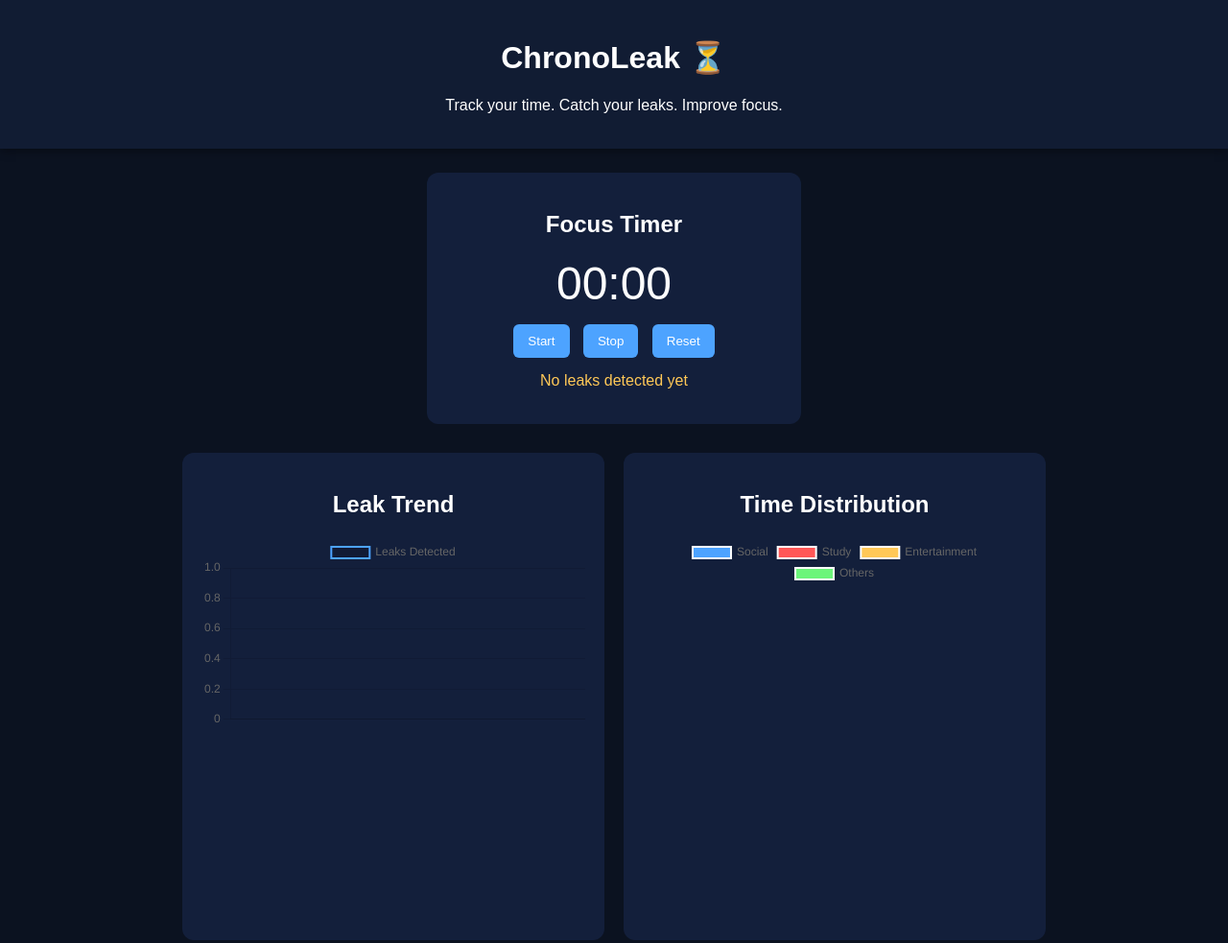
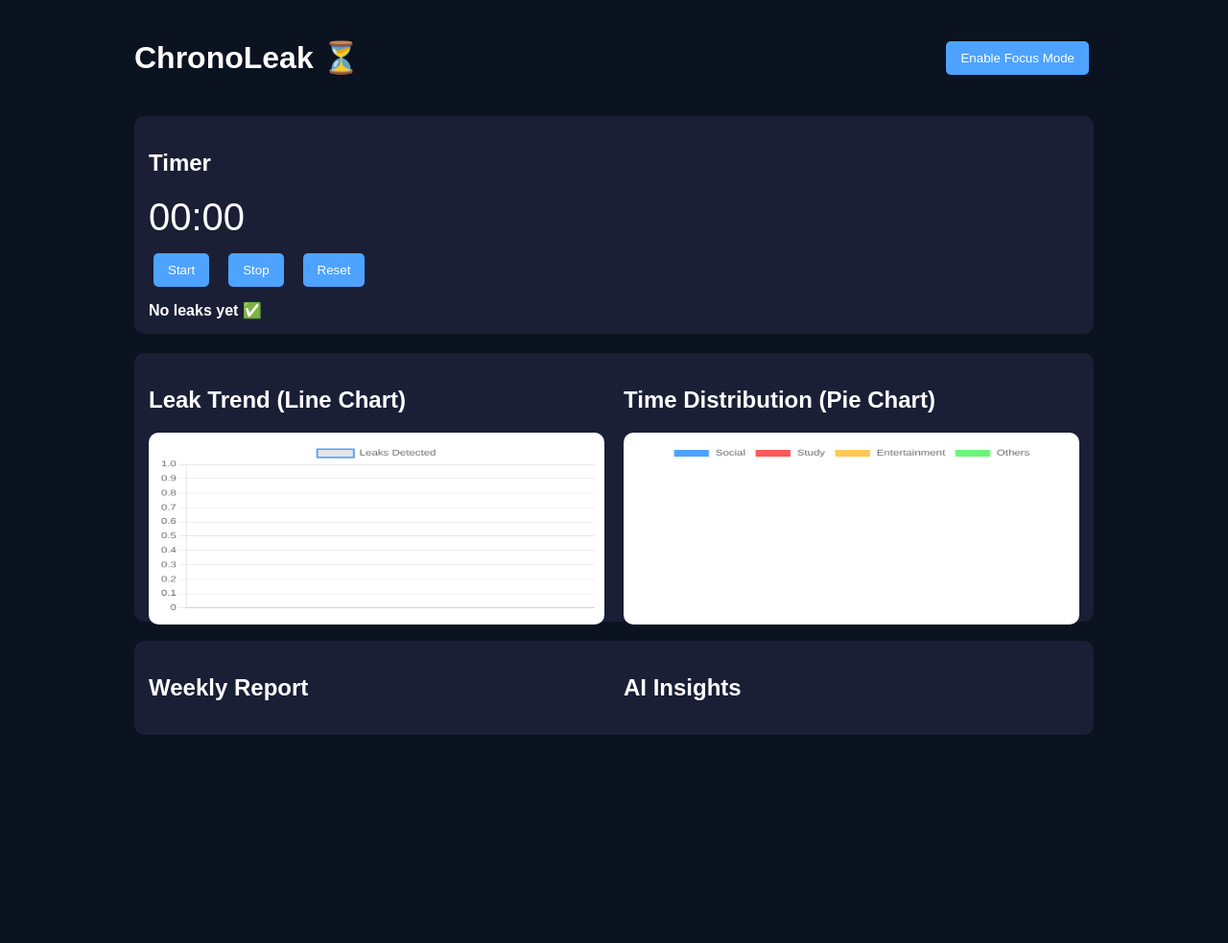
Before and after one commit to suradkarvishakha14408-droid/Chronoleak, a plain HTML site: page index.html in a window 1280 px wide. Shown: the top 983 px of the page at 96% size. After the commit the page ends 806 px from the top, so only its background shows below. Drawn offline with nearby package versions, Linux system fonts and the light colour scheme.

Commit message:
Final Chronoleak Version with Focus Mode, charts , weekly report, AI insights

```diff
--- a/index.html
+++ b/index.html
@@ -2,54 +2,52 @@
 <html lang="en">
 <head>
 <meta charset="UTF-8">
+<meta name="viewport" content="width=device-width, initial-scale=1.0">
 <title>ChronoLeak</title>
 <link rel="stylesheet" href="style.css">
-
-    <!-- Chart.js -->
 <script src="https://cdn.jsdelivr.net/npm/chart.js"></script>
 </head>
-
 <body>
-
+    <div class="container">
         <header>
             <h1>ChronoLeak ⏳</h1>
-    <p>Track your time. Catch your leaks. Improve focus.</p>
+            <button id="focusBtn" onclick="toggleFocus()">Enable Focus Mode</button>
         </header>
 
-<section class="timer-box">
-    <h2>Focus Timer</h2>
-    <div class="time-display" id="timer">00:00</div>
-
-    <div class="btns">
+        <section class="timer-section">
+            <h2>Timer</h2>
+            <div id="timer">00:00</div>
+            <div class="timer-buttons">
                 <button onclick="startTimer()">Start</button>
                 <button onclick="stopTimer()">Stop</button>
                 <button onclick="resetTimer()">Reset</button>
             </div>
-
-    <p id="leakStatus" class="leak-text">No leaks detected yet</p>
+            <div id="leakStatus">No leaks yet ✅</div>
         </section>
 
-<section class="charts">
-    <div class="chart-card">
-        <h2>Leak Trend</h2>
+        <section class="charts-section">
+            <div class="chart">
+                <h2>Leak Trend (Line Chart)</h2>
                 <canvas id="leakChart"></canvas>
             </div>
-
-    <div class="chart-card">
-        <h2>Time Distribution</h2>
+            <div class="chart">
+                <h2>Time Distribution (Pie Chart)</h2>
                 <canvas id="pieChart"></canvas>
             </div>
         </section>
 
         <section class="analytics">
+            <div class="report">
                 <h2>Weekly Report</h2>
-    <p id="weeklyReport">Collecting data… use the app for a while 😊</p>
-
+                <div id="weeklyReport"></div>
+            </div>
+            <div class="insights">
                 <h2>AI Insights</h2>
-    <p id="aiInsights">Waiting for enough data…</p>
+                <div id="aiInsights"></div>
+            </div>
         </section>
+    </div>
 
 <script src="script.js"></script>
-
 </body>
 </html>
--- a/script.js
+++ b/script.js
@@ -1,35 +1,30 @@
+// -------------------- VARIABLES --------------------
 let seconds = 0;
 let timerInterval;
 let leakInterval;
 
 let leakTrend = [];
-let leakChart;
-let pieChart;
+let appUsage = { Social: 0, Study: 0, Entertainment: 0, Others: 0 };
+let leaksDetected = 0;
+let focusMode = false;
 
-let appUsage = {
-    Social: 0,
-    Study: 0,
-    Entertainment: 0,
-    Others: 0
-};
+let leakChart, pieChart;
 
-let leaksDetected = 0;
-
-// TIMER
+// -------------------- TIMER --------------------
 function startTimer() {
     if (timerInterval) return;
-
     timerInterval = setInterval(() => {
         seconds++;
         updateTimerUI();
     }, 1000);
-
     startLeakDetection();
 }
 
 function stopTimer() {
     clearInterval(timerInterval);
     timerInterval = null;
+    // Optionally stop leak detection if you want leaks only while timer runs
+    // clearInterval(leakInterval);
 }
 
 function resetTimer() {
@@ -39,69 +34,88 @@ function resetTimer() {
 }
 
 function updateTimerUI() {
-    let min = Math.floor(seconds / 60);
-    let sec = seconds % 60;
+    let min = Math.floor(seconds/60);
+    let sec = seconds%60;
     document.getElementById("timer").innerText =
         `${min.toString().padStart(2,'0')}:${sec.toString().padStart(2,'0')}`;
 }
 
-// LEAK DETECTION
+// -------------------- FOCUS MODE --------------------
+function toggleFocus() {
+    focusMode = !focusMode;
+    const body = document.body;
+    const btn = document.getElementById("focusBtn");
+
+    if (focusMode) {
+        body.classList.add("focus-mode");
+        btn.innerText = "Disable Focus Mode";
+        alert("Focus Mode Enabled 😎 Stay focused!");
+    } else {
+        body.classList.remove("focus-mode");
+        btn.innerText = "Enable Focus Mode";
+        alert("Focus Mode Disabled 🎉");
+    }
+}
+
+// Prevent clicks on analytics while focus mode is ON
+document.querySelector(".analytics").addEventListener("click", e => {
+    if(focusMode){
+        e.preventDefault();
+        e.target.style.transform = "translateX(5px)";
+        setTimeout(()=>{e.target.style.transform="";}, 100);
+        alert("Focus Mode is ON! 😅");
+    }
+});
+
+// -------------------- LEAK DETECTION --------------------
 function startLeakDetection() {
     clearInterval(leakInterval);
+    leakInterval = setInterval(() => {
+        let leakHappened = Math.random() < 0.35; // 35% chance
 
-    leakInterval = setInterval(() => {
-        let leakHappened = Math.random() < 0.35;
-
-        if (leakHappened) {
+        if(leakHappened){
             leaksDetected++;
-            leakTrend.push(leaksDetected);
-            document.getElementById("leakStatus").innerText =
-                "⚠️ Leak detected! Stay focused!";
+            document.getElementById("leakStatus").innerText = "⚠️ Leak detected!";
             document.getElementById("leakStatus").style.color = "#ff5757";
 
-            updateCharts();
-            updateWeeklyReport();
-            updateAIInsights();
-        } else {
-            leakTrend.push(leaksDetected);
+            // Update usage randomly
+            appUsage.Social += Math.floor(Math.random()*2);
+            appUsage.Study += Math.floor(Math.random()*2)+1;
         }
 
-    }, 8000);
+        leakTrend.push(leaksDetected);
+        updateCharts();
+        updateWeeklyReport();
+        updateAIInsights();
+    }, 8000); // ~8 seconds
 }
 
-// CHARTS
+// -------------------- CHARTS --------------------
 function loadCharts() {
     const ctx = document.getElementById("leakChart");
     leakChart = new Chart(ctx, {
         type: "line",
-        data: {
-            labels: leakTrend.map((_,i)=>i),
-            datasets: [{
-                label: "Leaks Detected",
-                data: leakTrend,
-                borderColor: "#4da3ff",
-                borderWidth: 2
-            }]
-        }
+        data: { labels: leakTrend.map((_,i)=>i), datasets:[{
+            label:"Leaks Detected",
+            data: leakTrend,
+            borderColor:"#4da3ff",
+            borderWidth:2
+        }]},
+        options:{ responsive:true, maintainAspectRatio:false }
     });
 
     const pctx = document.getElementById("pieChart");
     pieChart = new Chart(pctx, {
         type: "pie",
-        data: {
-            labels: Object.keys(appUsage),
-            datasets: [{
-                data: Object.values(appUsage),
-                backgroundColor: ["#4da3ff","#ff5757","#ffc857","#6cf57a"]
-            }]
-        }
+        data: { labels: Object.keys(appUsage), datasets:[{
+            data: Object.values(appUsage),
+            backgroundColor:["#4da3ff","#ff5757","#ffc857","#6cf57a"]
+        }]},
+        options:{ responsive:true, maintainAspectRatio:false }
     });
 }
 
 function updateCharts() {
-    appUsage.Social += Math.floor(Math.random()*2);
-    appUsage.Study += Math.floor(Math.random()*2)+1;
-
     leakChart.data.labels = leakTrend.map((_,i)=>i);
     leakChart.data.datasets[0].data = leakTrend;
     leakChart.update();
@@ -110,25 +124,38 @@ function updateCharts() {
     pieChart.update();
 }
 
-// WEEKLY REPORT
+// -------------------- WEEKLY REPORT --------------------
 function updateWeeklyReport() {
-    document.getElementById("weeklyReport").innerText =
-        `This week you had ${leaksDetected} distractions.
-         Focus improving slowly. Keep going!`;
+    let totalLeaks = leaksDetected;
+    let totalMinutes = Math.floor(seconds/60);
+    let productivityScore = Math.max(0, 100 - totalLeaks*5 + Math.floor(totalMinutes/2));
+    if(productivityScore>100) productivityScore=100;
+
+    let focusBarLength = Math.floor(productivityScore/10);
+    let focusBar = "🟩".repeat(focusBarLength)+"⬜".repeat(10-focusBarLength);
+
+    let message = "";
+    if(productivityScore>=90) message="Legendary focus! 🦸‍♀️ Keep crushing it!";
+    else if(productivityScore>=70) message="Great job! 💪 Keep the momentum!";
+    else if(productivityScore>=40) message="Moderate focus ⚡ You can do better!";
+    else message="Uh-oh! 😱 Too many leaks! Focus time!";
+
+    document.getElementById("weeklyReport").innerHTML = `
+        ⚡ <b>Weekly Focus Report</b> ⚡<br>
+        💥 Total leaks: ${totalLeaks}<br>
+        ⏳ Focused minutes: ${totalMinutes}<br>
+        🌟 Productivity Score: ${productivityScore}/100<br>
+        ${focusBar}<br>
+        <i>${message}</i>
+    `;
 }
 
-// AI Insights
+// -------------------- AI INSIGHTS --------------------
 function updateAIInsights() {
-    if (leaksDetected < 3)
-        document.getElementById("aiInsights").innerText =
-            "Great discipline! Minimal leaks 😎";
-    else if (leaksDetected < 7)
-        document.getElementById("aiInsights").innerText =
-            "Moderate leaks. Try short breaks!";
-    else
-        document.getElementById("aiInsights").innerText =
-            "Too many leaks. Reduce phone distractions!";
+    if(leaksDetected<3) document.getElementById("aiInsights").innerText="Great discipline! Minimal leaks 😎";
+    else if(leaksDetected<7) document.getElementById("aiInsights").innerText="Moderate leaks. Try short breaks!";
+    else document.getElementById("aiInsights").innerText="Too many leaks. Reduce distractions! 🚨";
 }
 
-// INITIALIZE
+// -------------------- INITIALIZE --------------------
 window.onload = loadCharts;
--- a/style.css
+++ b/style.css
@@ -1,70 +1,99 @@
 body {
+    margin:0;
+    padding:0;
     font-family: Arial, sans-serif;
-    text-align: center;
-    background: #0b1220;
-    color: white;
-    margin: 0;
-    padding: 0;
+    background-color: #0b1220;
+    color: #fff;
+}
+
+.container {
+    max-width: 1000px;
+    margin: auto;
+    padding: 20px;
 }
 
 header {
-    padding: 20px;
-    background: #111c33;
-    box-shadow: 0 2px 10px rgba(0,0,0,.4);
+    display: flex;
+    justify-content: space-between;
+    align-items: center;
+    margin-bottom: 20px;
 }
 
-.timer-box {
-    margin: 25px auto;
-    width: 350px;
-    background: #131f3b;
-    padding: 20px;
-    border-radius: 12px;
+button {
+    margin: 5px;
+    padding: 10px 15px;
+    border-radius: 5px;
+    border: none;
+    background-color: #4da3ff;
+    color: #fff;
+    cursor: pointer;
+    transition: 0.2s;
+}
+button:hover {background-color: #357ab8;}
+
+.timer-section, .charts-section, .analytics {
+    background-color: #1a1f36;
+    padding: 15px;
+    border-radius: 10px;
+    margin-bottom: 20px;
 }
 
-.time-display {
-    font-size: 48px;
+.timer-buttons {
+    display: flex;
+    gap: 10px;
     margin: 10px 0;
 }
 
-.btns button {
-    padding: 10px 15px;
-    margin: 5px;
-    border: none;
-    background: #4da3ff;
-    color: white;
-    border-radius: 6px;
-    cursor: pointer;
-}
-.btns button:hover {
-    background: #0079ff;
+#timer {
+    font-size: 40px;
+    margin: 10px 0;
 }
 
-.leak-text {
-    margin-top: 10px;
-    color: #ffc857;
+#leakStatus {
+    font-weight: bold;
+    margin-top: 5px;
 }
 
-.charts {
+/* Charts */
+.charts-section {
     display: flex;
-    justify-content: center;
+    flex-wrap: wrap;
     gap: 20px;
-    margin: 30px;
-    flex-wrap: wrap;
 }
 
-.chart-card {
-    width: 400px;
-    background: #131f3b;
-    padding: 20px;
-    border-radius: 12px;
+.chart {
+    flex: 1 1 45%;
+    min-width: 300px;
+    height: 250px;
 }
 
-.analytics {
-    background: #111c33;
-    padding: 25px;
-    margin-top: 20px;
+canvas {
+    width: 100% !important;
+    height: 200px !important;
+    background-color: #fff;
+    border-radius: 10px;
+    padding: 10px;
 }
 
-@media(max-width: 600px) {
-    .chart-card { width: 90%; }
+/* Analytics */
+.analytics {
+    display: flex;
+    flex-wrap: wrap;
+    gap: 20px;
 }
+
+.report, .insights {
+    flex: 1 1 45%;
+    min-width: 300px;
+}
+
+/* Focus Mode */
+body.focus-mode {
+    background-color: #020617;
+}
+
+body.focus-mode .analytics,
+body.focus-mode .charts-section {
+    opacity: 0.3;
+    transition: opacity 0.3s;
+}
```
Lines whose indentation alone changed are shown as unchanged.
